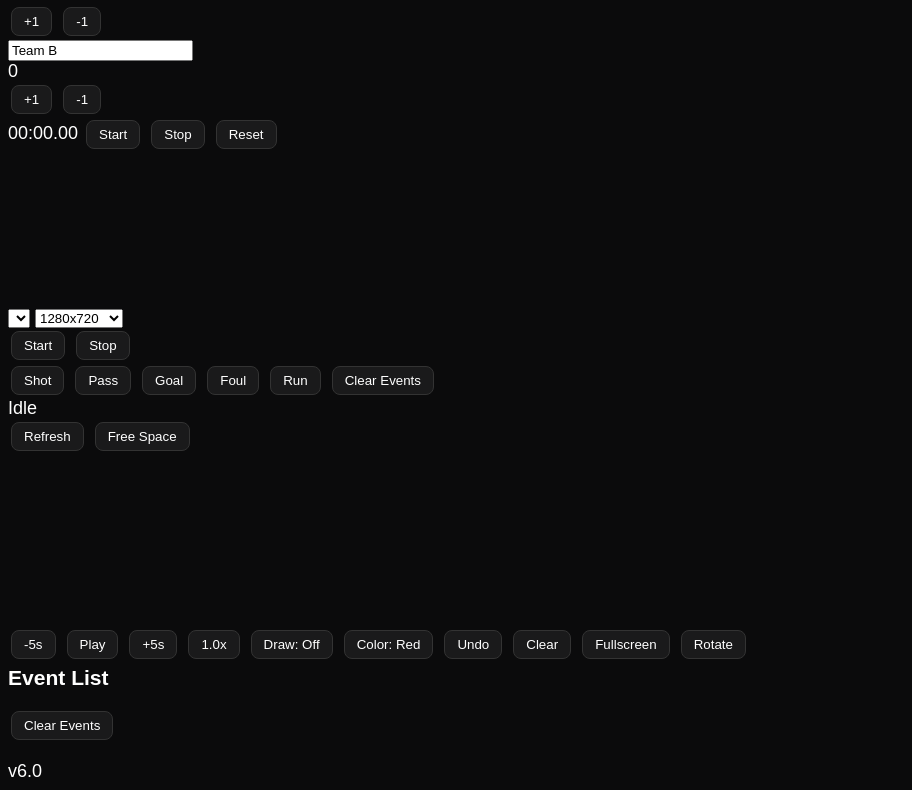
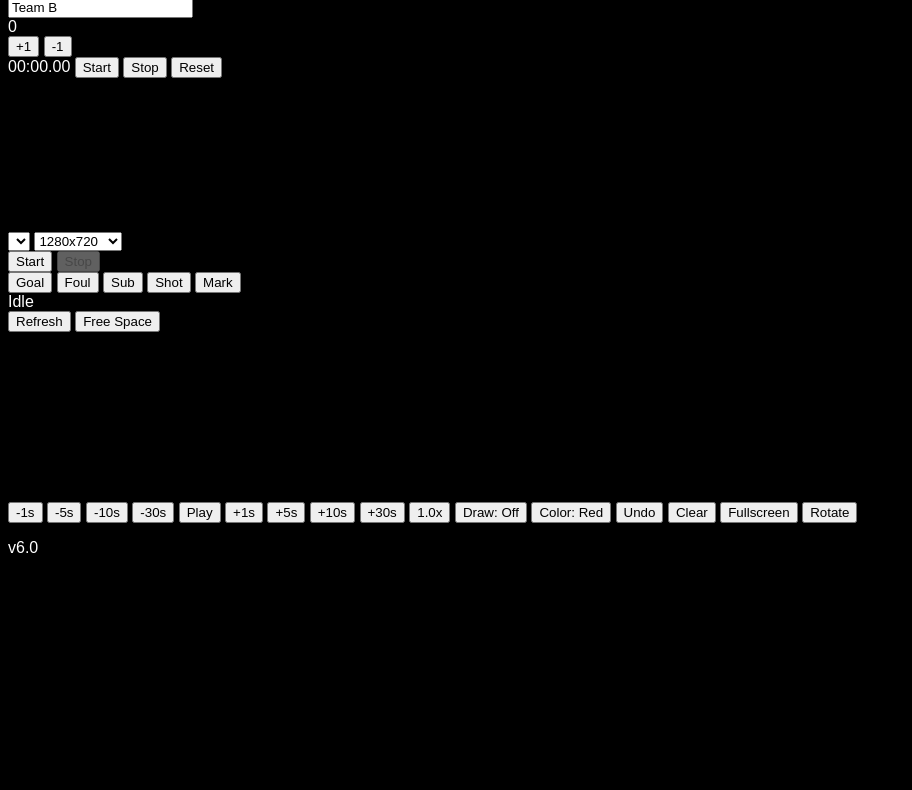
Before and after one commit to developforfun-lol/sportcoach, a plain HTML site: page index.html in a window 1280 px wide. Shown: the part 164-954 px from the top of the page, without its empty margins (0-912 px from the left). After the commit the page ends 800 px from the top, so only its background shows below. Drawn offline with Linux system fonts and the light colour scheme.

Commit message:
Add files via upload

```diff
--- a/app.js
+++ b/app.js
@@ -1 +1 @@
-// SportCoach v6 core JS placeholder implementing tagging, event list, and speeds
+console.log('v6 placeholder');
--- a/index.html
+++ b/index.html
@@ -59,17 +59,16 @@
 <button id="startRec">Start</button>
 <button id="stopRec" disabled>Stop</button>
 </div>
-<div class="row" id="eventBtns">
-<button class="tagBtn" data-type="Shot">Shot</button>
-<button class="tagBtn" data-type="Pass">Pass</button>
-<button class="tagBtn" data-type="Goal">Goal</button>
-<button class="tagBtn" data-type="Foul">Foul</button>
-<button class="tagBtn" data-type="Run">Run</button>
-<button id="clearEventsRec">Clear Events</button>
+<div class="row">
+<div class="chipbar">
+<button class="chip" id="mkGoal">Goal</button>
+<button class="chip" id="mkFoul">Foul</button>
+<button class="chip" id="mkSub">Sub</button>
+<button class="chip" id="mkShot">Shot</button>
+<button class="chip" id="mkCustom">Mark</button>
 </div>
-<div class="row">
-<span id="recStatus">Idle</span>
 </div>
+<div class="row"><span id="recStatus">Idle</span></div>
 </section>
 <section id="library" class="tab hidden">
 <div class="row">
@@ -83,9 +82,15 @@
 <canvas id="canvas"></canvas>
 </div>
 <div class="row controls-bar">
+<button id="back1">-1s</button>
 <button id="back5">-5s</button>
+<button id="back10">-10s</button>
+<button id="back30">-30s</button>
 <button id="playToggle">Play</button>
+<button id="fwd1">+1s</button>
 <button id="fwd5">+5s</button>
+<button id="fwd10">+10s</button>
+<button id="fwd30">+30s</button>
 <button id="speed">1.0x</button>
 <button id="drawToggle">Draw: Off</button>
 <button id="colorBtn">Color: Red</button>
@@ -94,11 +99,7 @@
 <button id="fsBtn">Fullscreen</button>
 <button id="landHint">Rotate</button>
 </div>
-<div id="eventListWrap" class="row" style="flex-direction:column;align-items:flex-start;">
-<h3>Event List</h3>
-<ul id="eventList" style="list-style:none;padding-left:0;"></ul>
-<button id="clearEventsLib">Clear Events</button>
-</div>
+<div id="markerBar" class="marker-bar"></div>
 <p id="hint" class="hint"></p>
 </div>
 </section>
--- a/style.css
+++ b/style.css
@@ -1 +1 @@
-body{background:#0b0b0c;color:#fff;font-family:sans-serif;font-size:18px}button{background:#1a1a1b;color:#fff;border-radius:8px;border:1px solid #333;padding:6px 12px;margin:3px}h3{margin:4px 0}
+body{background:#000;color:#fff;font-family:sans-serif;} /* simplified placeholder */
```
Also changed, not shown: sw.js (+10 -10 lines).
